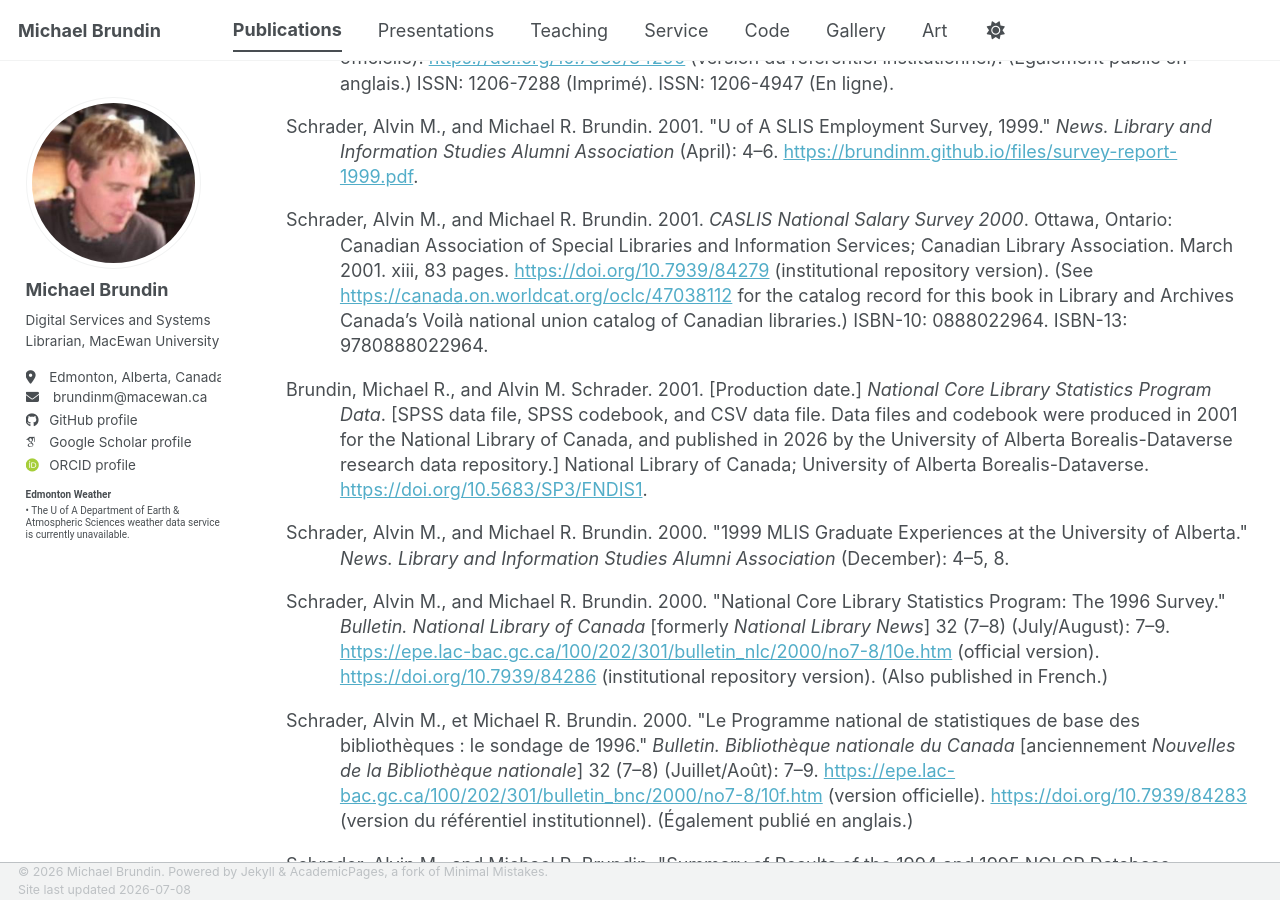
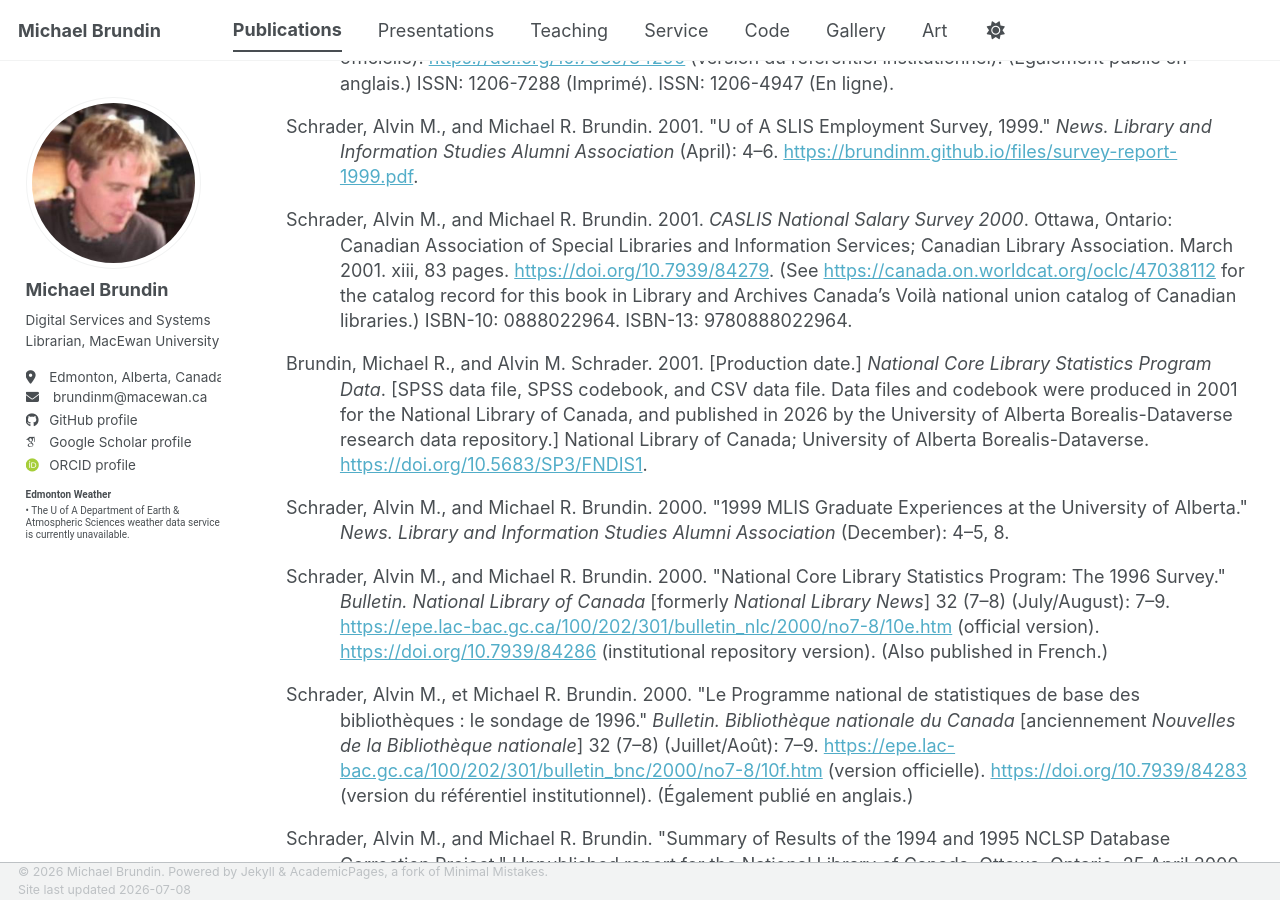
Before and after one commit to brundinm/brundinm.github.io, a Jekyll site: the page built from _pages/publications.html, in a window 1280 px wide and 900 px high, scrolled down 3441 px. Built offline with Jekyll 4.4.1, drawn with Linux system fonts in a browser that asks for light colours; some web fonts are replaced; a script bundle is joined from its source files by our own code; library files that are not in the unit come from our copies.

Commit message:
Update publications.html

```diff
--- a/_pages/publications.html
+++ b/_pages/publications.html
@@ -85,7 +85,7 @@ ul li {
   Schrader, Alvin M., and Michael R. Brundin. 2001. "U of A SLIS Employment Survey, 1999." <em>News. Library and Information Studies Alumni Association</em> (April): 4–6. <a href="https://brundinm.github.io/files/survey-report-1999.pdf" target="_blank">https://brundinm.github.io/files/survey-report-1999.pdf</a>.
 </p>
 <p class="hanging-indent">
-  Schrader, Alvin M., and Michael R. Brundin. 2001. <em>CASLIS National Salary Survey 2000</em>. Ottawa, Ontario: Canadian Association of Special Libraries and Information Services; Canadian Library Association. March 2001. xiii, 83 pages. <a href="https://doi.org/10.7939/84279" target="_blank">https://doi.org/10.7939/84279</a> (institutional repository version). (See <a href="https://canada.on.worldcat.org/oclc/47038112" target="_blank">https://canada.on.worldcat.org/oclc/47038112</a> for the catalog record for this book in Library and Archives Canada’s Voilà national union catalog of Canadian libraries.) ISBN-10: 0888022964. ISBN-13: 9780888022964.
+  Schrader, Alvin M., and Michael R. Brundin. 2001. <em>CASLIS National Salary Survey 2000</em>. Ottawa, Ontario: Canadian Association of Special Libraries and Information Services; Canadian Library Association. March 2001. xiii, 83 pages. <a href="https://doi.org/10.7939/84279" target="_blank">https://doi.org/10.7939/84279</a>. (See <a href="https://canada.on.worldcat.org/oclc/47038112" target="_blank">https://canada.on.worldcat.org/oclc/47038112</a> for the catalog record for this book in Library and Archives Canada’s Voilà national union catalog of Canadian libraries.) ISBN-10: 0888022964. ISBN-13: 9780888022964.
 </p>
 <p class="hanging-indent">
   Brundin, Michael R., and Alvin M. Schrader. 2001. [Production date.] <em>National Core Library Statistics Program Data</em>. [SPSS data file, SPSS codebook, and CSV data file. Data files and codebook were produced in 2001 for the National Library of Canada, and published in 2026 by the University of Alberta Borealis-Dataverse research data repository.] National Library of Canada; University of Alberta Borealis-Dataverse. <a href="https://doi.org/10.5683/SP3/FNDIS1" target="_blank">https://doi.org/10.5683/SP3/FNDIS1</a>.
```
